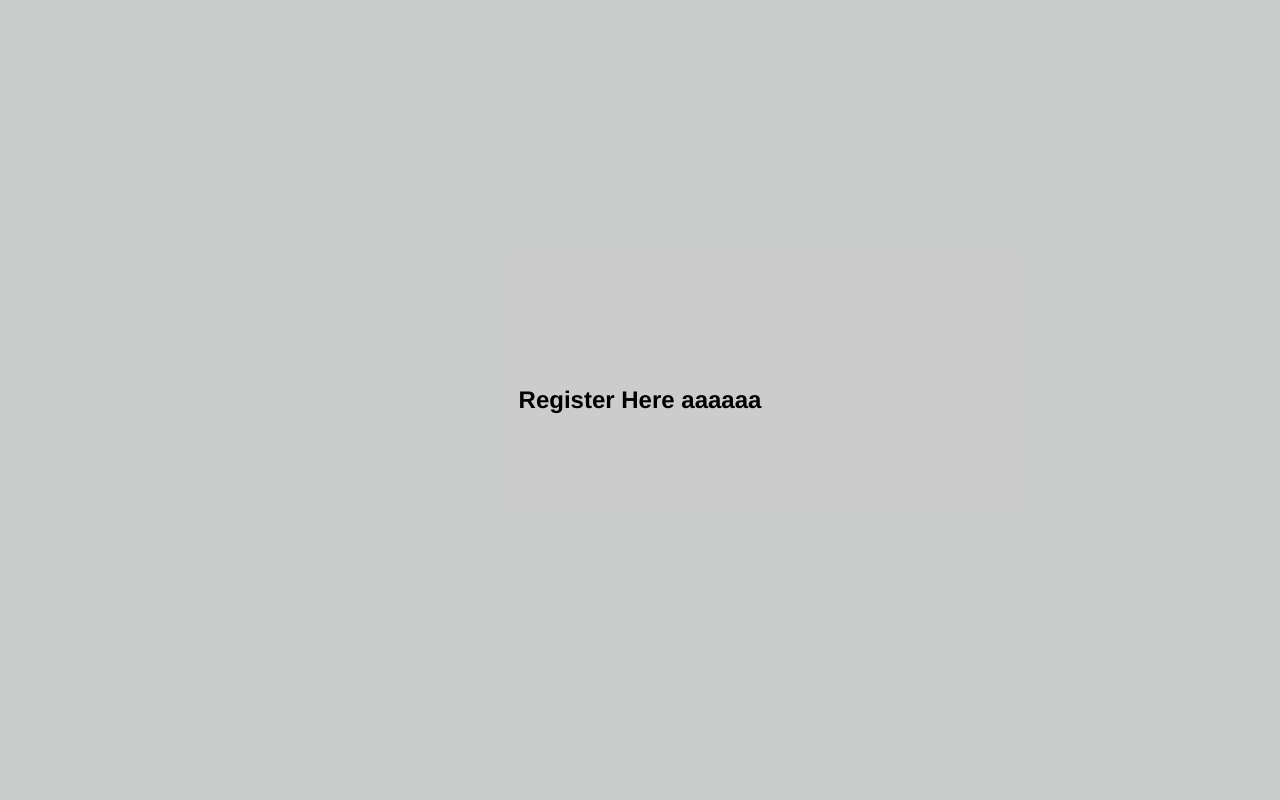
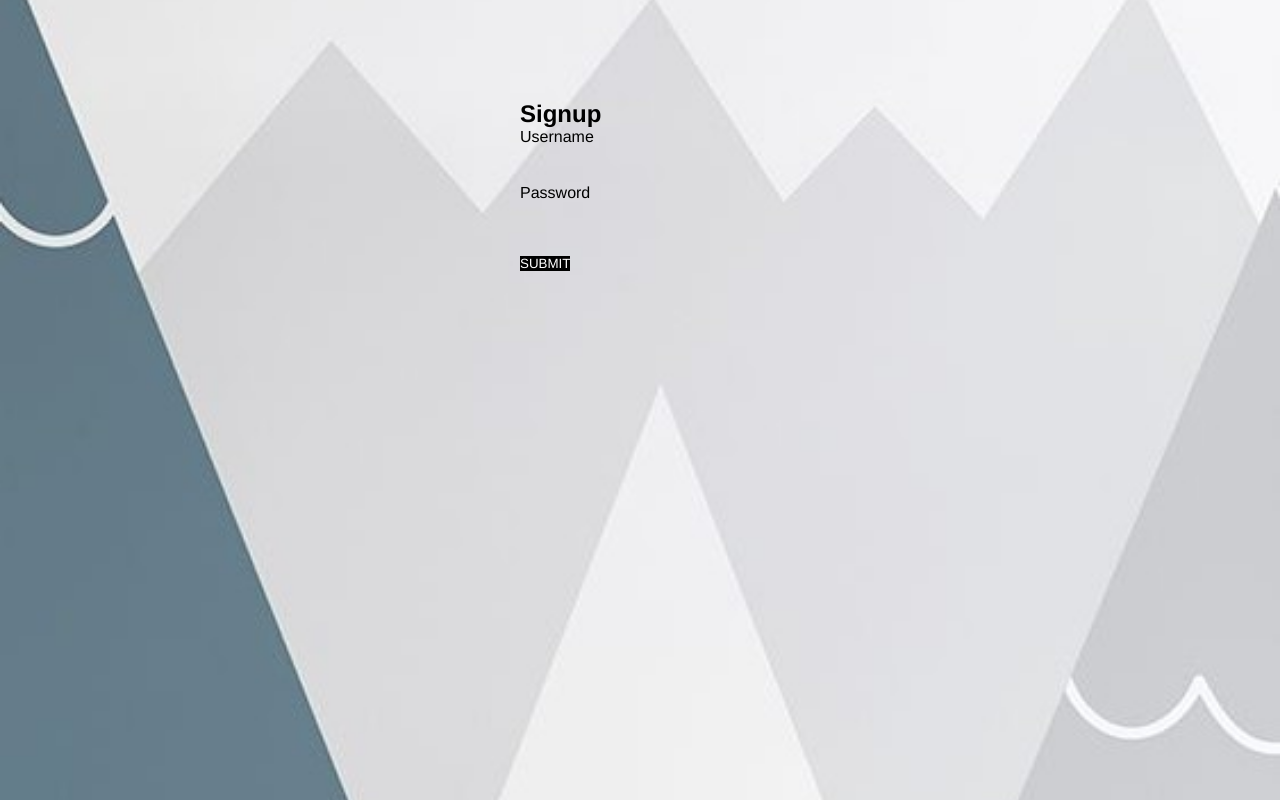
Before and after one commit to knimalaka/Student-Safety-System, a React (Create React App) app: page /components/SignupForm in a window 1280 px wide. Built offline with nearby package versions, Linux system fonts and the light colour scheme; a web font is replaced by a local one.

Commit message:
Developed the basics in user signup form

```diff
--- a/package.json
+++ b/package.json
@@ -3,14 +3,17 @@
   "version": "0.1.0",
   "private": true,
   "dependencies": {
+    "@hookform/resolvers": "^2.5.2",
     "@testing-library/jest-dom": "^4.2.4",
     "@testing-library/react": "^9.5.0",
     "@testing-library/user-event": "^7.2.1",
     "react": "^16.14.0",
     "react-dom": "^16.14.0",
+    "react-hook-form": "^7.8.8",
     "react-router": "^5.2.0",
     "react-router-dom": "^5.2.0",
-    "react-scripts": "3.4.3"
+    "react-scripts": "3.4.3",
+    "yup": "^0.32.9"
   },
   "scripts": {
     "start": "react-scripts start",
--- a/src/App.js
+++ b/src/App.js
@@ -32,8 +32,6 @@ function App() {
         <Route exact path="/components/AdminSignupForm" component={AdminSignupForm}/>
         <Route exact path="/components/AdminHome" component={AdminHome}/>
 
-
-
         </Switch>
 
       </Router>
--- a/src/components/SignupForm.js
+++ b/src/components/SignupForm.js
@@ -1,14 +1,51 @@
 import React, {useState} from 'react';
+import { useForm } from 'react-hook-form';
 
-function SignupForm(Signup){
+function SignupForm(){
+const {register, handleSubmit, errors} = useForm();
+const onSubmit = (data) => console.log(data);
 
+const content={
+    inputs: [
+        {
+            label:'Username',
+            name: 'username',
+            type: "text",
+        },
+        {
+            label: 'Password',
+            name: 'password',
+            type: "password",
+        },
+    ],
+};
 
     return(
-
-            <h2>Register Here
-                aaaaaa
-            </h2>
-
+        <div className="UserSignupForm">
+        <form  onSubmit={handleSubmit(onSubmit)}>
+        <h2>Signup</h2>
+            {content.inputs.map((input, key) => {
+                return(
+                <div key={key}>
+                    <p>
+                        <label className="label">{input.label}</label>
+                    </p>
+                    <p>
+                        <input
+                        name={input.label}
+                        className="input"
+                        type={input.type}
+                        {...register(input.label)}
+                        />
+                    </p>
+                </div>
+                );
+            })}
+            <button className="btn" type="submit">
+                submit
+            </button>
+        </form>
+        </div>
     )
 }
 
--- a/src/index.js
+++ b/src/index.js
@@ -7,6 +7,7 @@ import './styles/FrontPage.css';
 import './styles/UserFrontPage.css';
 import './styles/LoginForm.css';
 import './styles/Home.css';
+import './styles/UserSignupForm.css';
 
 ReactDOM.render(
   <React.StrictMode>
--- a/src/styles/LoginForm.css
+++ b/src/styles/LoginForm.css
@@ -1,5 +1,4 @@
 .LoginForm{
-
     background: url(../Images/UserFront4.jpg) no-repeat center fixed;
     background-size: cover;
     margin: 0;
@@ -8,8 +7,6 @@
     display: block;
     position: relative;
    }
-
-
 
 form{
     background: url(../Images/UserFront4.jpg) no-repeat center fixed;
@@ -22,7 +19,6 @@ form{
     margin-left: 50%;
     left: -120px;
     width: 50%;
-
     display: block;
     position: relative;
     top: 100px;
--- /dev/null
+++ b/src/styles/UserSignupForm.css
@@ -0,0 +1,41 @@
+.UserSignupForm{
+    background: url(../Images/UserFront4.jpg) no-repeat center fixed;
+    background-size: cover;
+    margin: 0;
+    width: 100%;
+    height: 100%;
+    display: block;
+    position: relative;;
+}
+
+form{
+    background-size: cover;
+    margin: 0;
+    justify-content: center;
+    display: flex;
+    align-items: center;
+    margin-right: 50%;
+    margin-left: 50%;
+    left: -120px;
+    width: 50%;
+    display: block;
+    position: relative;
+    top: 100px;
+}
+
+.input{
+    padding: 10px;
+    width: 300px;
+    max-width: 90%;
+    font-size: 1rem;
+    letter-spacing: 1px;
+}
+
+.btn{
+    margin-top: 1rem;
+    padding: 10px 40xp;
+    background: #000;
+    color: #fff;
+    text-transform: uppercase;
+    border: none;
+}
```
Also changed, not shown: 1 other file (tests, documents, lock files or other folders).
